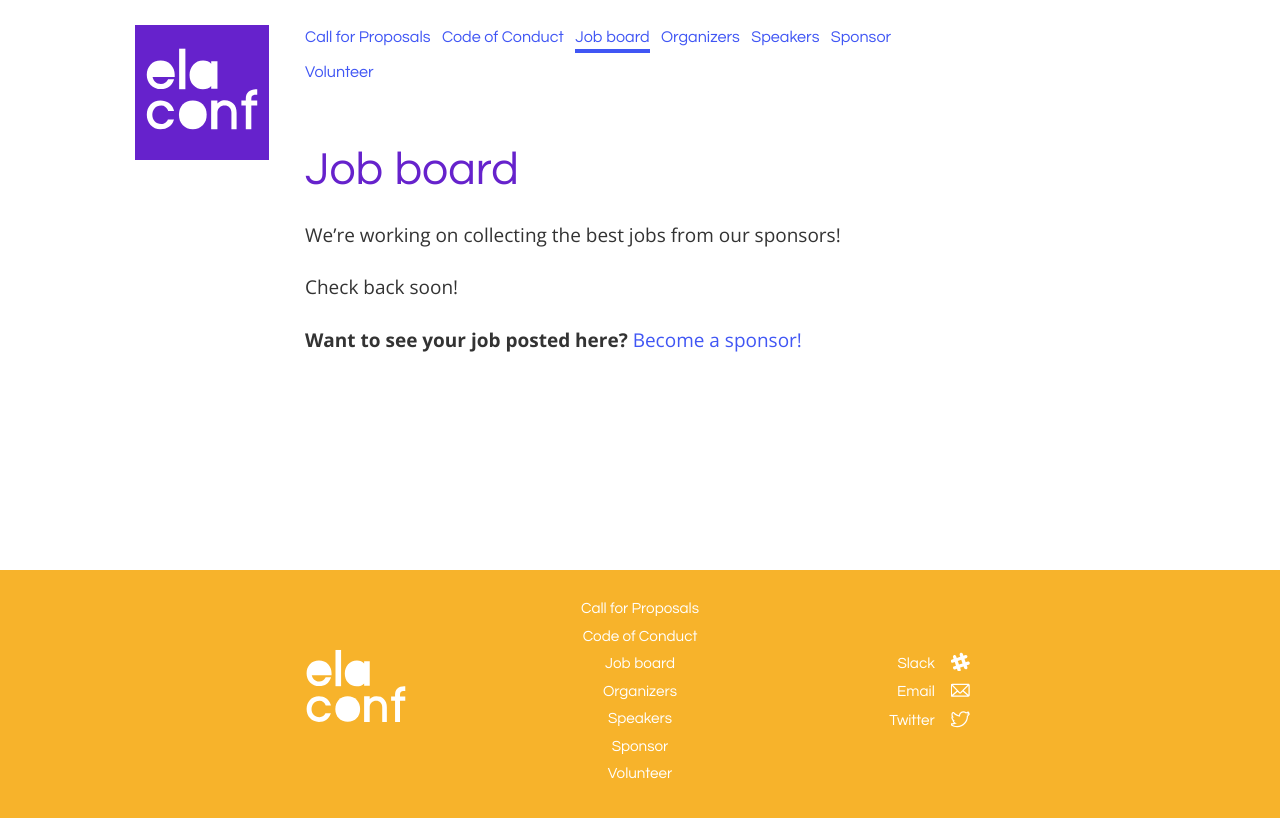
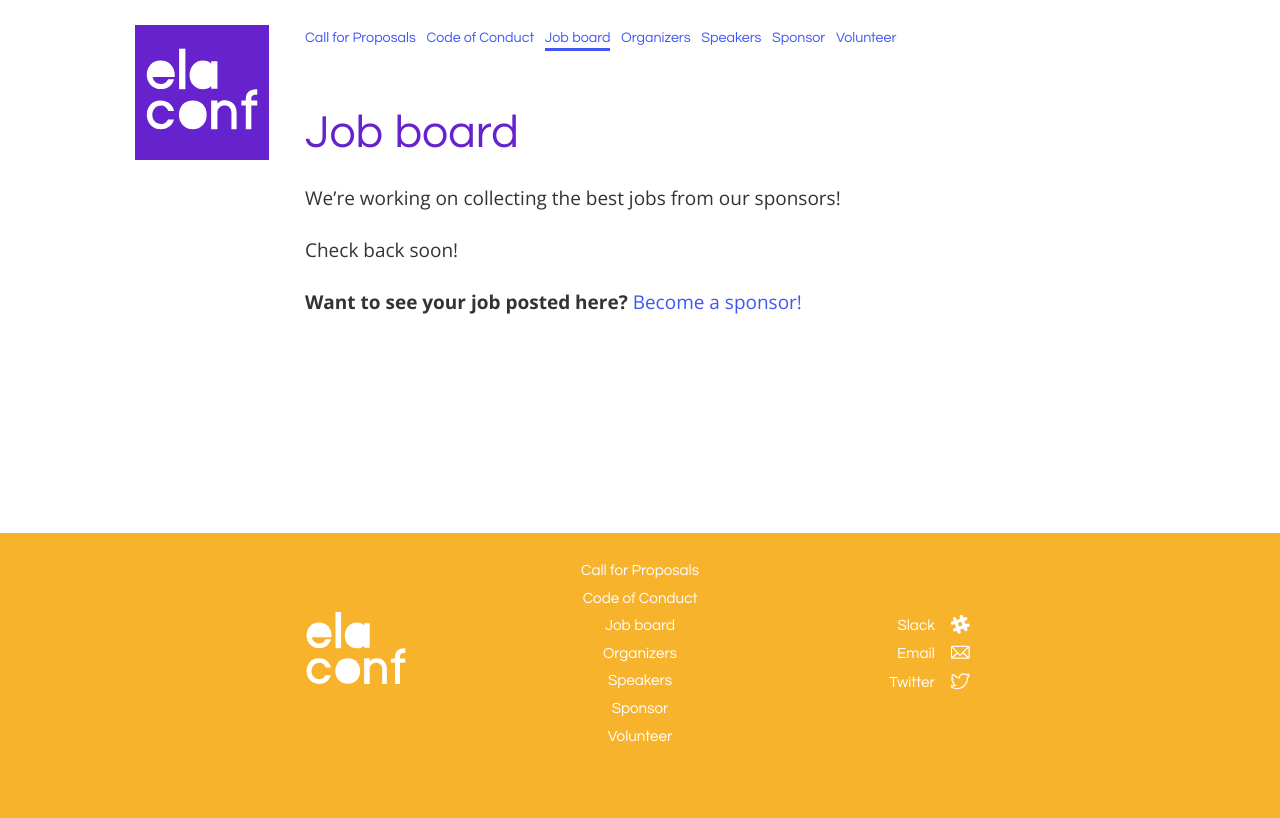
Before and after one commit to elaconf/elaconf.github.io, a Jekyll site: the page built from jobs/index.md, in a window 1280 px wide. Shown: the top 818 px of the page. Built offline with Jekyll 4.4.1, drawn with Linux system fonts in a browser that asks for light colours.

Commit message:
change font-size for nav items

```diff
--- a/_sass/_header.scss
+++ b/_sass/_header.scss
@@ -165,7 +165,7 @@ header {
   .header-nav-item {
     border-bottom: .25em solid transparent;
     display: inline-block;
-    font-size: .85em;
+    font-size: .75em;
     margin-bottom: .25em;
     margin-right: .4em;
 
```
